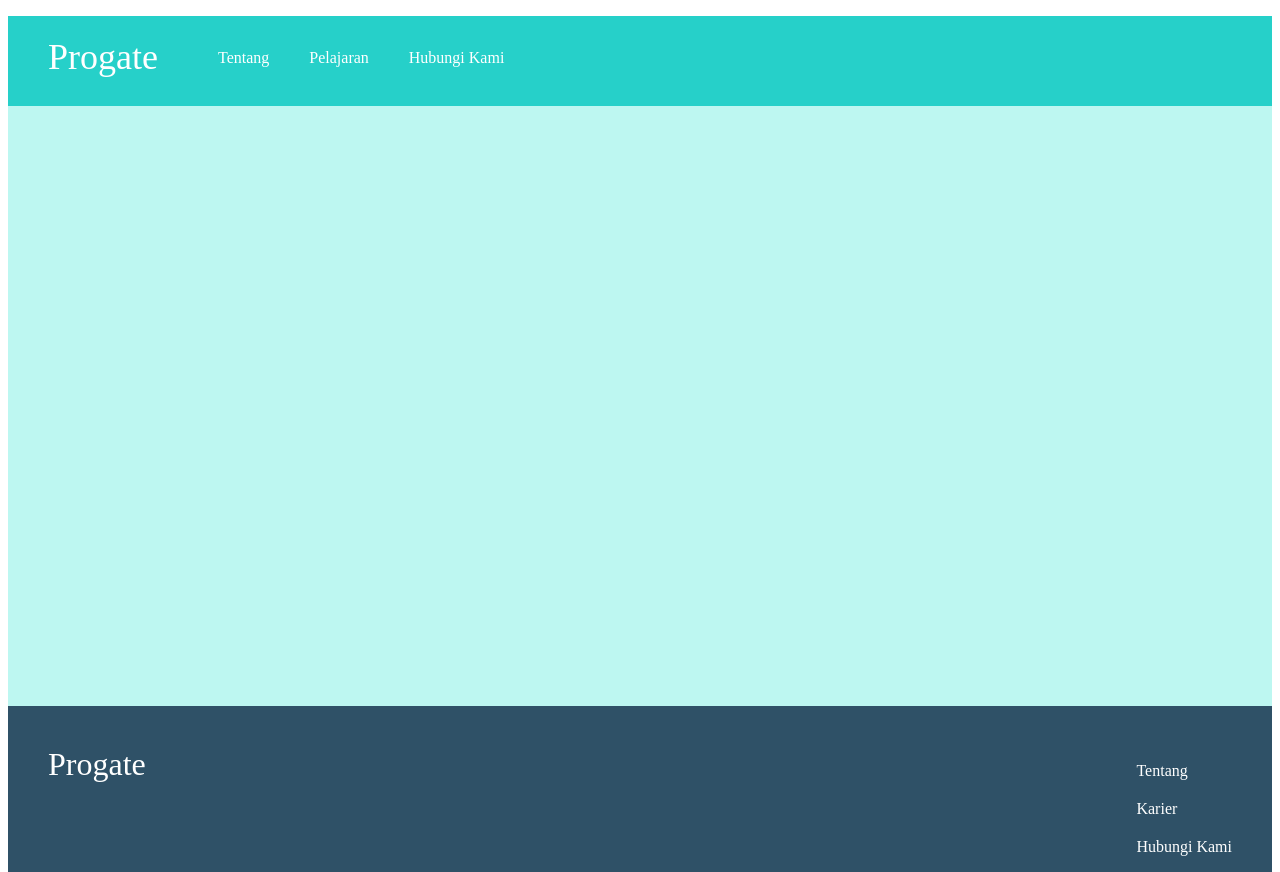
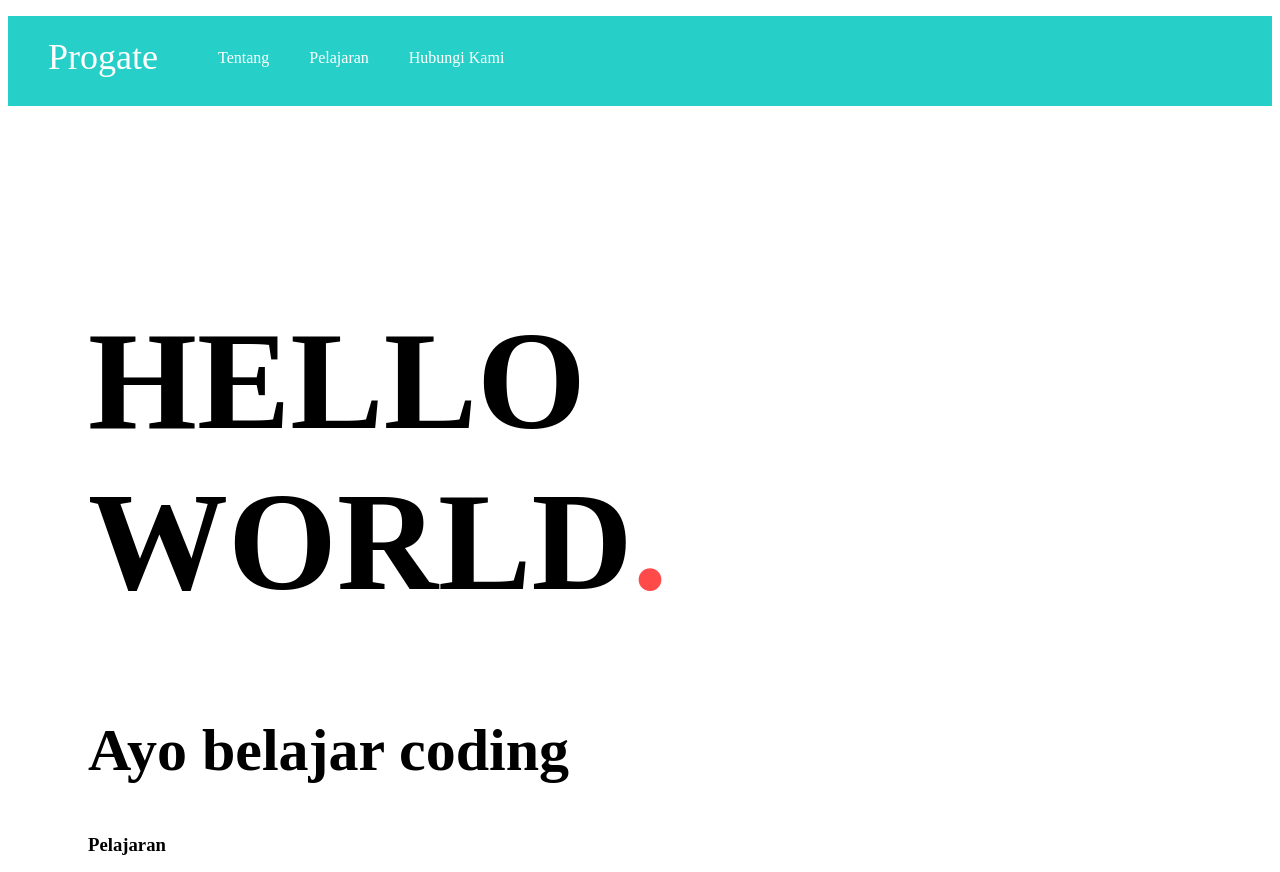
Before and after one commit to abdulwahidm/Bootcamp-Orang-Siber-X-Progate, a PHP site: page / in a window 1280 px wide. Shown: the top 872 px of the page. Run offline with PHP 8.4, Linux system fonts and the light colour scheme.

Commit message:
membuat konten main

```diff
--- a/HTML-CSS-Study/HTML-CSS-I/index.html
+++ b/HTML-CSS-Study/HTML-CSS-I/index.html
@@ -27,6 +27,40 @@
 
     <div class="main">
 
+        <div class="copy-container">
+            <h1>HELLO WORLD<span>.</span></h1>
+            <h2>Ayo belajar coding</h2>
+
+        </div>
+
+        <div class="contents">
+            <h3>Pelajaran</h3>
+
+            <div class="contents-item">
+                <img src="https://s3-ap-northeast-1.amazonaws.com/progate/shared/images/lesson/html/study/html.svg" alt="">
+                <p>HTML & CSS</p>
+            </div>
+
+            <div class="contents-item">
+                <img src="https://s3-ap-northeast-1.amazonaws.com/progate/shared/images/lesson/html/study/php.svg" alt="" />
+                <p>PHP</p>
+            </div>
+
+            <div class="contents-item">
+                <img src="https://s3-ap-northeast-1.amazonaws.com/progate/shared/images/lesson/html/study/ruby.svg" alt="" />
+                <p>Ruby</p>
+            </div>
+
+            <div class="contents-item">
+                <img src="https://s3-ap-northeast-1.amazonaws.com/progate/shared/images/lesson/html/study/swift.svg" alt="" />
+                <p>Swift</p>
+            </div>
+        </div>
+
+        <div class="contact-form">
+
+        </div>
+
     </div>
 
 
--- a/HTML-CSS-Study/HTML-CSS-I/stylesheet.css
+++ b/HTML-CSS-Study/HTML-CSS-I/stylesheet.css
@@ -24,8 +24,19 @@ li {
 }
 
 .main {
-    background-color: #bdf7f1;
-    height: 600px;
+    padding: 100px 80px;
+}
+
+.copy-container h1 {
+    font-size: 140px;
+}
+
+.copy-container h2 {
+    font-size: 60px;
+}
+
+.copy-container span {
+    color: #ff4a4a;
 }
 
 .footer {
```
